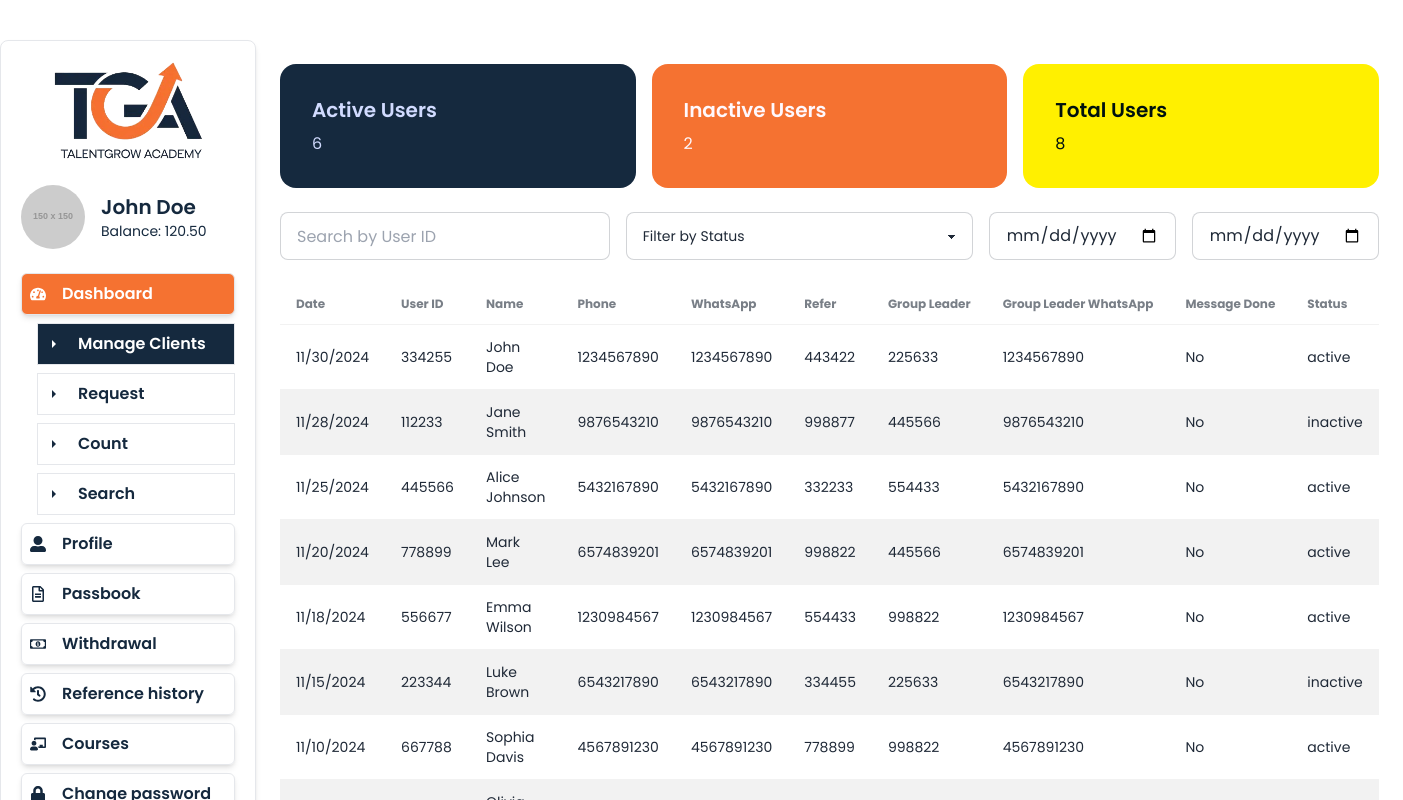
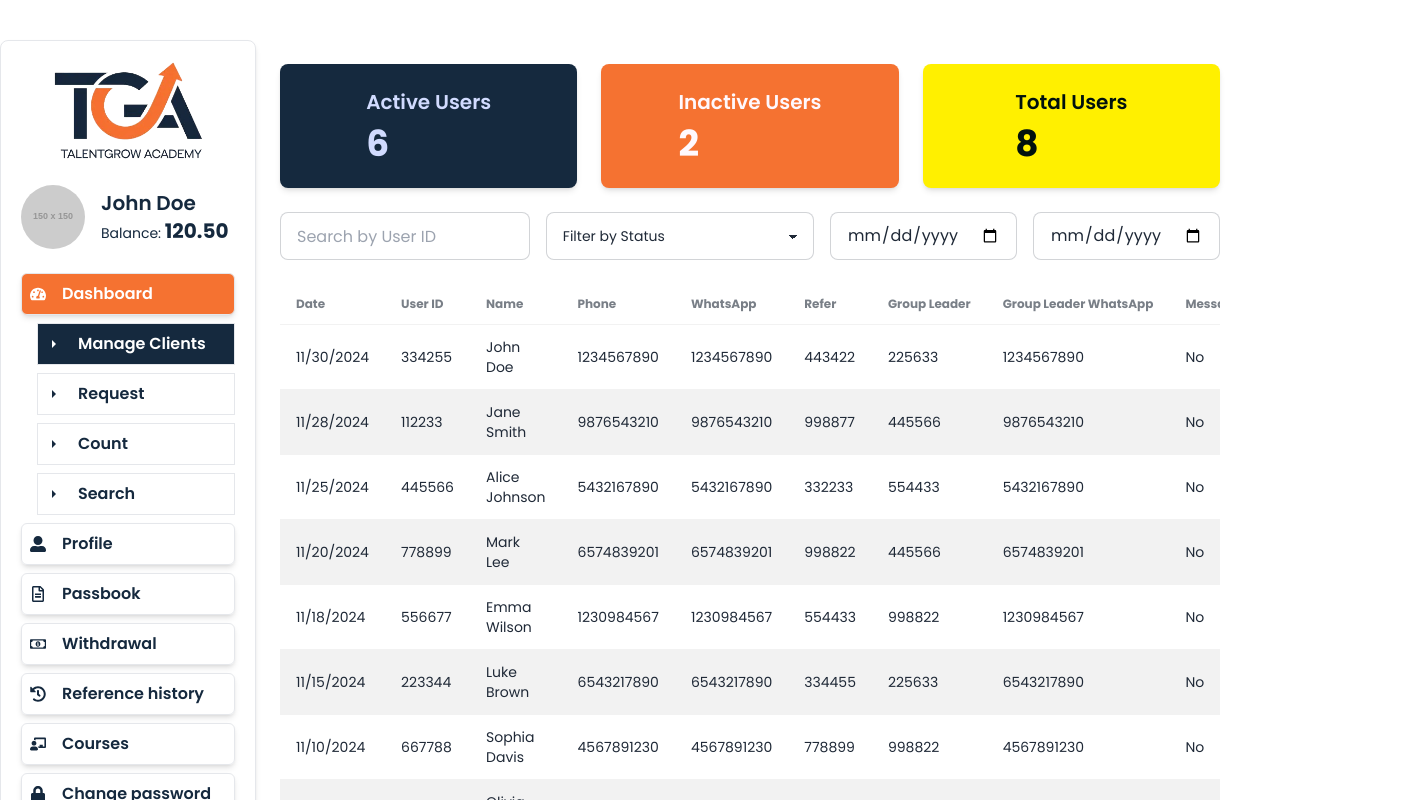
Before and after one commit to joychandrauday/talentgrowacademy-frontend, a React (Vite) app: page /dashboard/manage-clients in a window 1280 px wide. Shown: the top 800 px of the page, 1403 px wide, since content can reach past the window. Built offline with nearby package versions, Linux system fonts and the light colour scheme; no server answers; sample sign-in values are in the browser's storage.

Commit message:
temporally fixed dashbord scrolling problem by adding fixed width and slightly update some user analytics cards

```diff
--- a/src/components/Dashboard/Sidebar.jsx
+++ b/src/components/Dashboard/Sidebar.jsx
@@ -1,6 +1,6 @@
-import React, { useContext, useState } from 'react';
-import PropTypes from 'prop-types';
-import { Link, NavLink } from 'react-router-dom';
+import { useContext, useState } from "react";
+import PropTypes from "prop-types";
+import { Link, NavLink } from "react-router-dom";
 import {
   FaTachometerAlt,
   FaUserAlt,
@@ -11,15 +11,15 @@ import {
   FaLock,
   FaSignOutAlt,
   FaBars,
-} from 'react-icons/fa';
+} from "react-icons/fa";
 import { IoMdArrowDropright } from "react-icons/io";
-import logo from '../../assets/logo.png';
-import { RxCountdownTimer } from 'react-icons/rx';
-import { MdRequestPage } from 'react-icons/md';
-import { AuthContext } from '../../Provider/AuthProvider';
+import logo from "../../assets/logo.png";
+import { RxCountdownTimer } from "react-icons/rx";
+import { MdRequestPage } from "react-icons/md";
+import { AuthContext } from "../../Provider/AuthProvider";
 
 const Sidebar = ({ user }) => {
-    const { logOut } = useContext(AuthContext)
+  const { logOut } = useContext(AuthContext);
   const [isOpen, setIsOpen] = useState(false);
 
   const toggleSidebar = () => setIsOpen(!isOpen);
@@ -36,7 +36,8 @@ const Sidebar = ({ user }) => {
 
       {/* Sidebar */}
       <div
-                className={`fixed rounded-lg top-0 left-0 z-40 bg-white border shadow-md text-primary w-64 p-5 transform ${isOpen ? 'translate-x-0' : '-translate-x-full'
+        className={`fixed rounded-lg top-0 left-0 z-40 bg-white border shadow-md text-primary w-64 p-5 transform ${
+          isOpen ? "translate-x-0" : "-translate-x-full"
         } md:translate-x-0 md:relative md:block transition-transform duration-300`}
       >
         {/* Close button for mobile */}
@@ -55,13 +56,22 @@ const Sidebar = ({ user }) => {
         {/* User Info Section */}
         <div className="flex justify-start items-center mb-6">
           <img
-                        src={user?.image || 'https://via.placeholder.com/150'}
+            src={user?.image || "https://via.placeholder.com/150"}
             alt="User Avatar"
             className="w-16 h-16 rounded-full mr-4"
           />
           <div>
-                        <div className="text-xl font-semibold">{user?.name || 'John Doe'}</div>
-                        <div className="text-sm">Balance: {user?.balance || '0.00'}</div>
+            <div className="text-xl font-semibold">
+              {user?.name || "John Doe"}
+            </div>
+            <div className="text-sm">
+              Balance:{" "}
+              <span className="font-bold text-xl">
+
+                {user?.balance || "0.00"}
+
+              </span>
+            </div>
           </div>
         </div>
 
@@ -70,20 +80,23 @@ const Sidebar = ({ user }) => {
           <NavLink
             to="/dashboard"
             className={({ isActive }) =>
-                            `flex gap-4 border shadow-md items-center p-2 rounded-md hover:bg-secondary hover:text-white ${isActive ? 'bg-secondary text-white' : ''}`
+              `flex gap-4 border shadow-md items-center p-2 rounded-md hover:bg-secondary hover:text-white ${
+                isActive ? "bg-secondary text-white" : ""
+              }`
             }
           >
             <FaTachometerAlt /> Dashboard
           </NavLink>
 
-                    {user?.role === 'consultant' && (
+          {user?.role === "consultant" && (
             <div>
-
               <div className="ml-4 mt-2 space-y-2">
                 <NavLink
                   to="/dashboard/manage-clients"
                   className={({ isActive }) =>
-                                        `flex gap-4 border  items-center p-2 hover:text-secondary ${isActive ? 'bg-primary text-white' : ''}`
+                    `flex gap-4 border  items-center p-2 hover:text-secondary ${
+                      isActive ? "bg-primary text-white" : ""
+                    }`
                   }
                 >
                   <IoMdArrowDropright /> Manage Clients
@@ -91,7 +104,9 @@ const Sidebar = ({ user }) => {
                 <NavLink
                   to="/dashboard/request"
                   className={({ isActive }) =>
-                                        `flex gap-4 border  items-center p-2 hover:text-secondary ${isActive ? 'bg-primary text-white' : ''}`
+                    `flex gap-4 border  items-center p-2 hover:text-secondary ${
+                      isActive ? "bg-primary text-white" : ""
+                    }`
                   }
                 >
                   <IoMdArrowDropright /> Request
@@ -99,7 +114,9 @@ const Sidebar = ({ user }) => {
                 <NavLink
                   to="/dashboard/count"
                   className={({ isActive }) =>
-                                        `flex gap-4 border  items-center p-2 hover:text-secondary ${isActive ? 'bg-primary text-white' : ''}`
+                    `flex gap-4 border  items-center p-2 hover:text-secondary ${
+                      isActive ? "bg-primary text-white" : ""
+                    }`
                   }
                 >
                   <IoMdArrowDropright /> Count
@@ -107,39 +124,49 @@ const Sidebar = ({ user }) => {
                 <NavLink
                   to="/dashboard/search"
                   className={({ isActive }) =>
-                                        `flex gap-4 border  items-center p-2 hover:text-secondary ${isActive ? 'bg-primary text-white' : ''}`
+                    `flex gap-4 border  items-center p-2 hover:text-secondary ${
+                      isActive ? "bg-primary text-white" : ""
+                    }`
                   }
                 >
                   <IoMdArrowDropright /> Search
                 </NavLink>
-
               </div>
             </div>
           )}
 
           {/* Additional Navigation */}
-                    {['profile', 'passbook', 'withdrawal', 'reference-history', 'courses', 'change-password'].map((path, idx) => (
+          {[
+            "profile",
+            "passbook",
+            "withdrawal",
+            "reference-history",
+            "courses",
+            "change-password",
+          ].map((path, idx) => (
             <NavLink
               key={idx}
               to={`/dashboard/${path}`}
               className={({ isActive }) =>
-                                `flex gap-4 border shadow-md items-center p-2 rounded-md hover:bg-secondary hover:text-white ${isActive ? 'bg-secondary text-white' : ''}`
+                `flex gap-4 border shadow-md items-center p-2 rounded-md hover:bg-secondary hover:text-white ${
+                  isActive ? "bg-secondary text-white" : ""
+                }`
               }
             >
-                            {getIconForPath(path)} {capitalize(path.replace('-', ' '))}
+              {getIconForPath(path)} {capitalize(path.replace("-", " "))}
             </NavLink>
           ))}
           <NavLink
             onClick={logOut}
-
             className={({ isActive }) =>
-                            `flex gap-4 border shadow-md items-center p-2 rounded-md hover:bg-secondary hover:text-white ${isActive ? 'bg-secondary text-white' : ''}`
+              `flex gap-4 border shadow-md items-center p-2 rounded-md hover:bg-secondary hover:text-white ${
+                isActive ? "bg-secondary text-white" : ""
+              }`
             }
           >
             <FaSignOutAlt /> Sign out
           </NavLink>
         </nav>
-
       </div>
 
       {/* Overlay for mobile */}
@@ -156,17 +183,17 @@ const Sidebar = ({ user }) => {
 // Utility Functions
 const getIconForPath = (path) => {
   switch (path) {
-        case 'profile':
+    case "profile":
       return <FaUserAlt />;
-        case 'passbook':
+    case "passbook":
       return <FaRegFileAlt />;
-        case 'withdrawal':
+    case "withdrawal":
       return <FaRegMoneyBillAlt />;
-        case 'reference-history':
+    case "reference-history":
       return <FaHistory />;
-        case 'courses':
+    case "courses":
       return <FaChalkboardTeacher />;
-        case 'change-password':
+    case "change-password":
       return <FaLock />;
     default:
       return null;
--- a/src/components/Dashboard/UserManagementTable.jsx
+++ b/src/components/Dashboard/UserManagementTable.jsx
@@ -1,16 +1,17 @@
-import React, { useState } from 'react';
-import PropTypes from 'prop-types';
+import { useState } from "react";
+import PropTypes from "prop-types";
 
 const UserManagementTable = ({ users, role }) => {
-    const [searchId, setSearchId] = useState('');
-    const [statusFilter, setStatusFilter] = useState('');
-    const [dateRange, setDateRange] = useState({ from: '', to: '' });
+  const [searchId, setSearchId] = useState("");
+  const [statusFilter, setStatusFilter] = useState("");
+  const [dateRange, setDateRange] = useState({ from: "", to: "" });
 
   // Filtered users based on search and status
-    const filteredUsers = users.filter(user => {
+  const filteredUsers = users.filter((user) => {
     const matchesId = searchId ? user.userID.includes(searchId) : true;
     const matchesStatus = statusFilter ? user.status === statusFilter : true;
-        const matchesDate = dateRange.from && dateRange.to
+    const matchesDate =
+      dateRange.from && dateRange.to
         ? new Date(user.createdAt) >= new Date(dateRange.from) &&
           new Date(user.createdAt) <= new Date(dateRange.to)
         : true;
@@ -19,30 +20,45 @@ const UserManagementTable = ({ users, role }) => {
   });
 
   // Count for the cards
-    const activeCount = users.filter(user => user.status === 'active').length;
-    const inactiveCount = users.filter(user => user.status === 'inactive').length;
+  const activeCount = users.filter((user) => user.status === "active").length;
+  const inactiveCount = users.filter(
+    (user) => user.status === "inactive"
+  ).length;
   const totalCount = users.length;
 
   return (
-        <div className="space-y-6 ">
+    <div className="space-y-6 w-[940px] ">
       {/* Cards */}
-            <div className="grid grid-cols-1 md:grid-cols-3 gap-4">
-                <div className="card bg-primary text-primary-content">
-                    <div className="card-body">
-                        <h2 className="card-title">Active Users</h2>
-                        <p>{activeCount}</p>
+
+      <div className="grid grid-cols-1 sm:grid-cols-2 lg:grid-cols-3 gap-6">
+        <div className="card shadow-md bg-primary text-primary-content rounded-lg p-6 flex items-center justify-center">
+          <div>
+            <h2 className="card-title text-xl font-semibold text-center sm:text-left">
+              Active Users
+            </h2>
+            <p className="text-4xl font-bold text-center sm:text-left mt-2">
+              {activeCount}
+            </p>
           </div>
         </div>
-                <div className="card bg-secondary text-secondary-content">
-                    <div className="card-body">
-                        <h2 className="card-title">Inactive Users</h2>
-                        <p>{inactiveCount}</p>
+        <div className="card shadow-md bg-secondary text-secondary-content rounded-lg p-6 flex items-center justify-center">
+          <div>
+            <h2 className="card-title text-xl font-semibold text-center sm:text-left">
+              Inactive Users
+            </h2>
+            <p className="text-4xl font-bold text-center sm:text-left mt-2">
+              {inactiveCount}
+            </p>
           </div>
         </div>
-                <div className="card bg-accent text-accent-content">
-                    <div className="card-body">
-                        <h2 className="card-title">Total Users</h2>
-                        <p>{totalCount}</p>
+        <div className="card shadow-md bg-accent text-accent-content rounded-lg p-6 flex items-center justify-center">
+          <div>
+            <h2 className="card-title text-xl font-semibold text-center sm:text-left">
+              Total Users
+            </h2>
+            <p className="text-4xl font-bold text-center sm:text-left mt-2">
+              {totalCount}
+            </p>
           </div>
         </div>
       </div>
@@ -70,7 +86,9 @@ const UserManagementTable = ({ users, role }) => {
             type="date"
             className="input input-bordered w-full"
             value={dateRange.from}
-                        onChange={(e) => setDateRange({ ...dateRange, from: e.target.value })}
+            onChange={(e) =>
+              setDateRange({ ...dateRange, from: e.target.value })
+            }
           />
           <input
             type="date"
@@ -82,24 +100,30 @@ const UserManagementTable = ({ users, role }) => {
       </div>
 
       {/* Table */}
-            <div className="overflow-x-scroll">
-                <table className="table table-zebra w-auto">
+      <div className="overflow-x-auto">
+        <table className="table table-zebra min-wf">
           <thead>
             <tr>
               <th className="whitespace-nowrap">Date</th>
               <th className="whitespace-nowrap">User ID</th>
               <th className="whitespace-nowrap hidden md:table-cell">Name</th>
               <th className="whitespace-nowrap">Phone</th>
-                            <th className="whitespace-nowrap hidden lg:table-cell">WhatsApp</th>
+              <th className="whitespace-nowrap hidden lg:table-cell">
+                WhatsApp
+              </th>
               <th className="whitespace-nowrap hidden md:table-cell">Refer</th>
-                            <th className="whitespace-nowrap hidden lg:table-cell">Group Leader</th>
-                            <th className="whitespace-nowrap hidden lg:table-cell">Group Leader WhatsApp</th>
+              <th className="whitespace-nowrap hidden lg:table-cell">
+                Group Leader
+              </th>
+              <th className="whitespace-nowrap hidden lg:table-cell">
+                Group Leader WhatsApp
+              </th>
               <th className="whitespace-nowrap">Message Done</th>
               <th className="whitespace-nowrap">Status</th>
             </tr>
           </thead>
           <tbody>
-                        {filteredUsers.map(user => (
+            {filteredUsers.map((user) => (
               <tr key={user.userID}>
                 <td>{new Date(user.createdAt).toLocaleDateString()}</td>
                 <td>{user.userID}</td>
@@ -109,7 +133,7 @@ const UserManagementTable = ({ users, role }) => {
                 <td className="hidden md:table-cell">{user.referrence}</td>
                 <td className="hidden lg:table-cell">{user.groupLeader}</td>
                 <td className="hidden lg:table-cell">{user.whatsapp}</td>
-                                <td>{user.messageDone ? 'Yes' : 'No'}</td>
+                <td>{user.messageDone ? "Yes" : "No"}</td>
                 <td>{user.status}</td>
               </tr>
             ))}
@@ -117,12 +141,12 @@ const UserManagementTable = ({ users, role }) => {
         </table>
       </div>
     </div>
-
   );
 };
 
 UserManagementTable.propTypes = {
-    users: PropTypes.arrayOf(PropTypes.shape({
+  users: PropTypes.arrayOf(
+    PropTypes.shape({
       userID: PropTypes.string.isRequired,
       name: PropTypes.string.isRequired,
       phone: PropTypes.string.isRequired,
@@ -131,8 +155,9 @@ UserManagementTable.propTypes = {
       groupLeader: PropTypes.string.isRequired,
       status: PropTypes.string.isRequired,
       createdAt: PropTypes.string.isRequired,
-        messageDone: PropTypes.bool.isRequired
-    })).isRequired,
+      messageDone: PropTypes.bool.isRequired,
+    })
+  ).isRequired,
   role: PropTypes.string.isRequired,
 };
 
--- a/src/layouts/Dashboard.jsx
+++ b/src/layouts/Dashboard.jsx
@@ -15,7 +15,9 @@ const Dashboard = () => {
     return (
         <div className="min-h-screen container mx-auto pt-10 flex flex-col md:flex-row">
             {/* Sidebar */}
-            <Sidebar user={user} />
+            <div>
+             <Sidebar user={user} />
+            </div>
 
             {/* Main Content */}
             <div className="flex-1">
--- a/src/pages/Dashboard/DashboardRoleWise/Consultant/ConsultantDashboard.jsx
+++ b/src/pages/Dashboard/DashboardRoleWise/Consultant/ConsultantDashboard.jsx
@@ -1,4 +1,3 @@
-import React from 'react';
 import ConsultantUserManagement from './ConsultantUserManagement';
 
 const ConsultantDashboard = () => {
```
Lines whose indentation alone changed are shown as unchanged.
